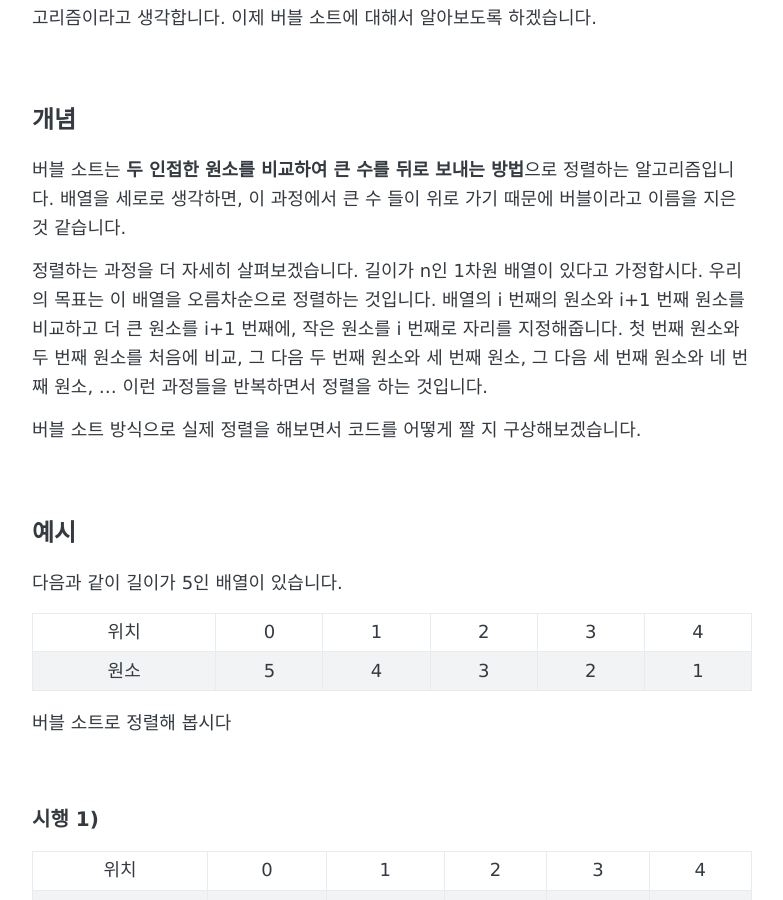
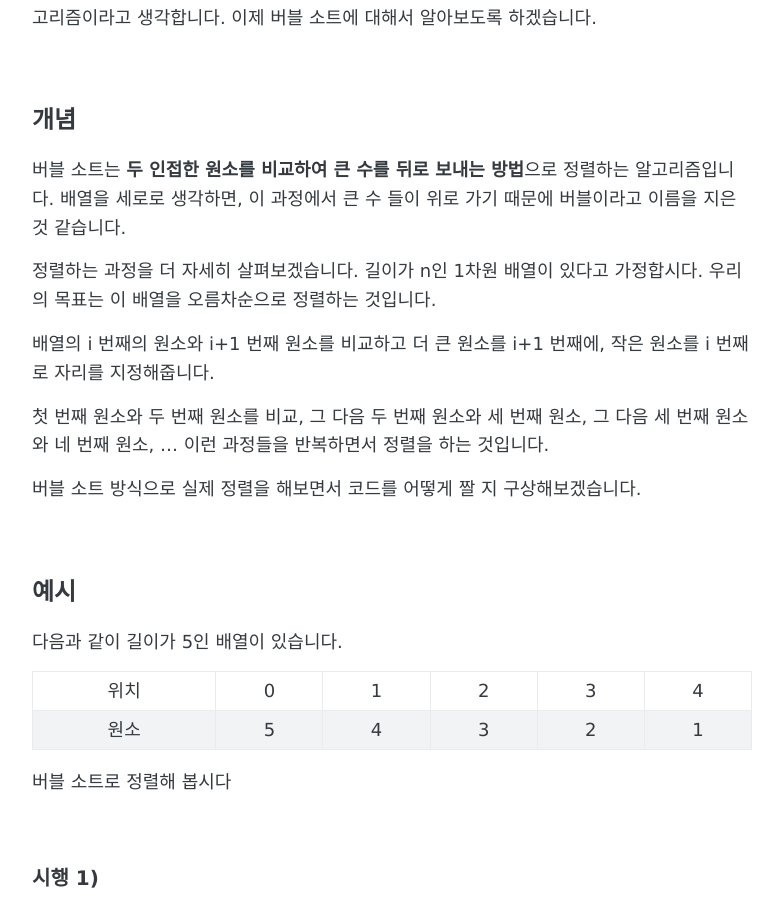
Before and after one commit to Eun0/Eun0.github.io, a Jekyll site: the page built from _posts/2019-04-30-bubble-sort.md, in a window 1280 px wide and 900 px high, scrolled down 365 px. Shown: the whole window, without its empty margins (248-1031 px from the left). Built offline with Jekyll 4.4.1, drawn with Linux system fonts in a browser that asks for light colours; formulas are drawn with MathJax 3; comment, search, counter and statistics services are not loaded.

Commit message:
Update 2019-04-30-bubble-sort.md

```diff
--- a/_posts/2019-04-30-bubble-sort.md
+++ b/_posts/2019-04-30-bubble-sort.md
@@ -21,8 +21,10 @@ comments: true
 
 정렬하는 과정을 더 자세히 살펴보겠습니다. 길이가 n인 1차원 배열이 있다고 가정합시다.
 우리의 목표는 이 배열을 오름차순으로 정렬하는 것입니다.
+
 배열의 i 번째의 원소와 i+1 번째 원소를 비교하고 더 큰 원소를 i+1 번째에, 작은 원소를 i 번째로 자리를 지정해줍니다.
-첫 번째 원소와 두 번째 원소를 처음에 비교, 그 다음 두 번째 원소와 세 번째 원소, 그 다음 세 번째 원소와 네 번째 원소, ... 이런 과정들을 반복하면서 정렬을 하는 것입니다.
+
+첫 번째 원소와 두 번째 원소를 비교, 그 다음 두 번째 원소와 세 번째 원소, 그 다음 세 번째 원소와 네 번째 원소, ... 이런 과정들을 반복하면서 정렬을 하는 것입니다.
 
 버블 소트 방식으로 실제 정렬을 해보면서 코드를 어떻게 짤 지 구상해보겠습니다.
 
```
